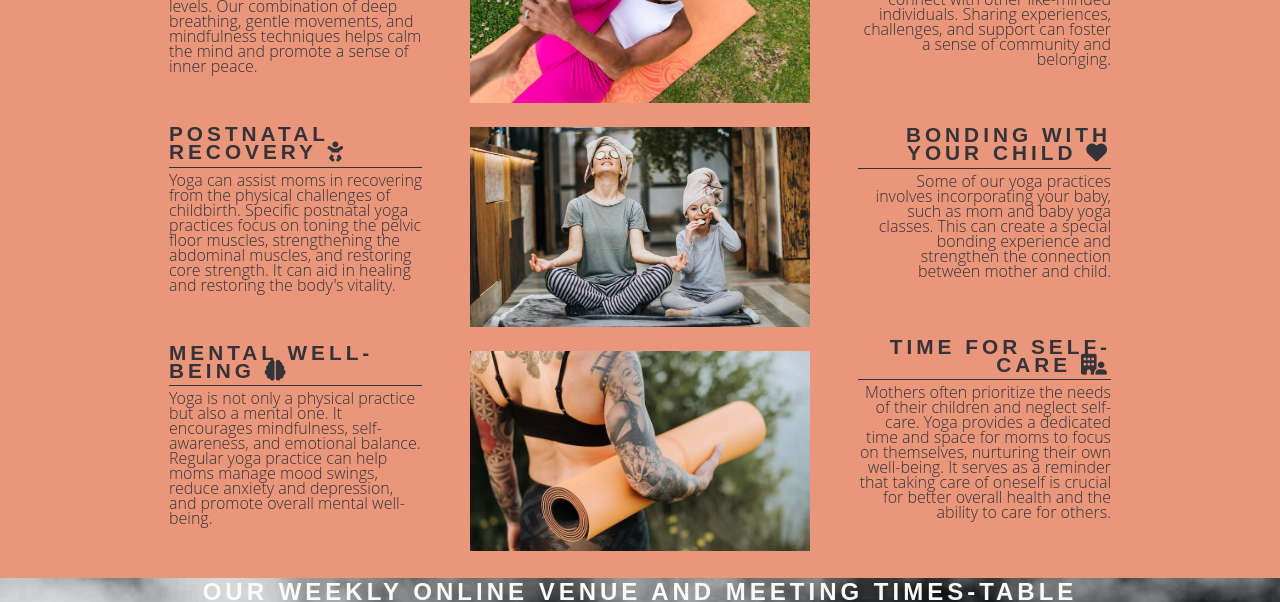
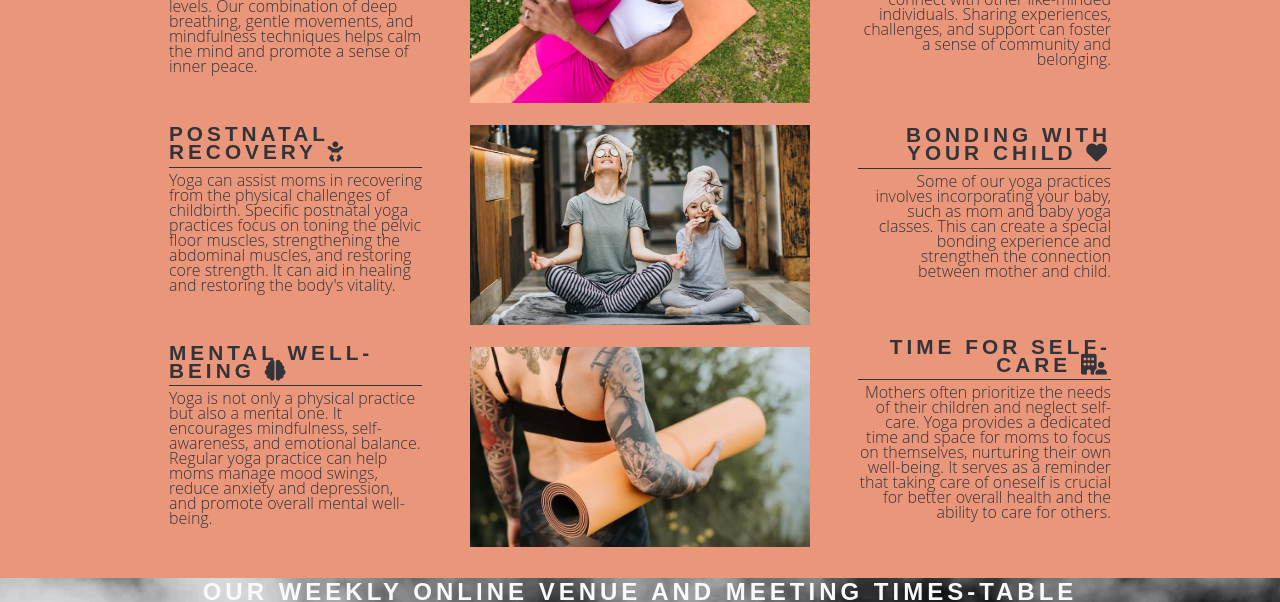
Before and after one commit to irishcoders/yogamomsonline, a plain HTML site: page index.html in a window 1280 px wide. Shown: the part 780-1382 px from the top of the page. Drawn offline with Linux system fonts and the light colour scheme; a web font is replaced by a local one.

Commit message:
debugging html and styles

```diff
--- a/assets/css/style.css
+++ b/assets/css/style.css
@@ -426,7 +426,7 @@ legend {
 
 /* Media query for medium screen size of 950px wide and below */
 
-@media screen and (max-wdith: 950px) {
+@media screen and (max-width: 950px) {
     #menu {
         clear: left;
         float: left;
--- a/index.html
+++ b/index.html
@@ -99,13 +99,9 @@
         <div id="center-pane">
             <div id="center-container">
                 <div id="center-cover-bg"> </div>
-            </div>
-            <br>
-            <div id="center-container">
+                <br>
                 <div id="center-cover-bg2"> </div>
-            </div>
-            <br>
-            <div id="center-container">
+                <br>
                 <div id="center-cover-bg3"> </div>
             </div>
         </div>
```
